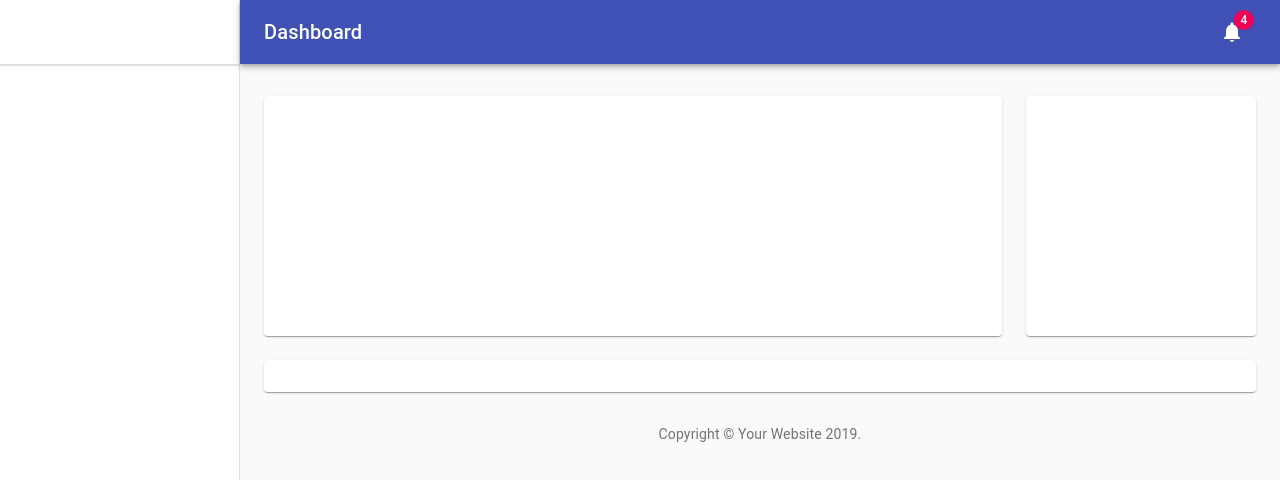
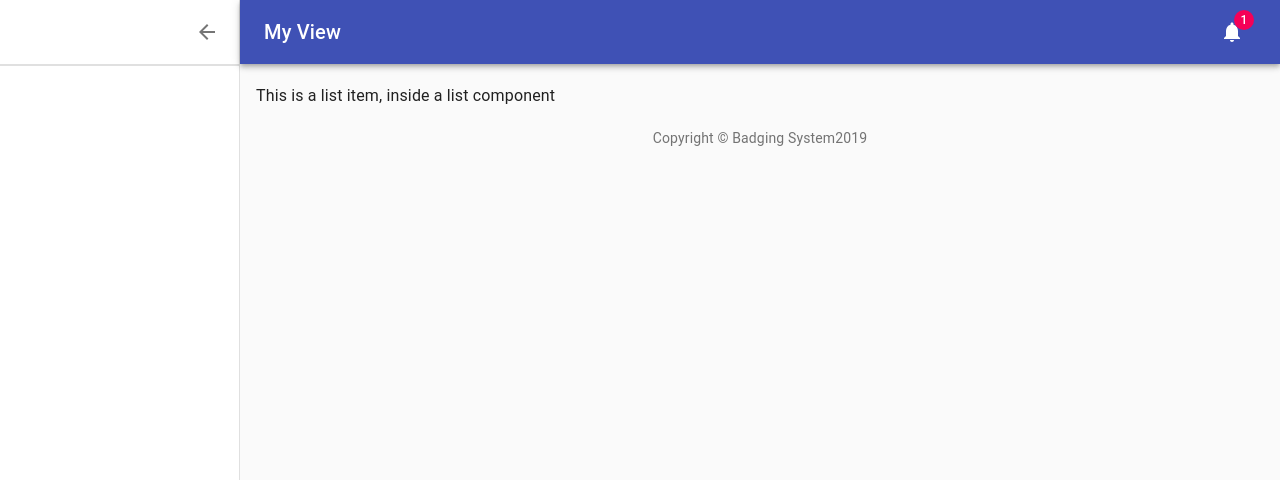
Before and after one commit to Badging-System/Badging-System, a React (Create React App) app in the folder client/: page / in a window 1280 px wide. Shown: the top 480 px of the page. Built offline with nearby package versions, Linux system fonts and the light colour scheme.

Commit message:
landing page component complete with list component to list users

```diff
--- a/client/src/home/Home.js
+++ b/client/src/home/Home.js
@@ -9,22 +9,22 @@ import Typography from "@material-ui/core/Typography";
 import Divider from "@material-ui/core/Divider";
 import IconButton from "@material-ui/core/IconButton";
 import Badge from "@material-ui/core/Badge";
-import Container from "@material-ui/core/Container";
-import Grid from "@material-ui/core/Grid";
-import Paper from "@material-ui/core/Paper";
+import ArrowBack from "@material-ui/icons/ArrowBack";
 import Link from "@material-ui/core/Link";
 import MenuIcon from "@material-ui/icons/Menu";
 import NotificationsIcon from "@material-ui/icons/Notifications";
+import ListItemText from "@material-ui/core/ListItemText";
+import ListItem from "@material-ui/core/ListItem";
+import List from "@material-ui/core/List";
 
 function Copyright() {
   return (
     <Typography variant='body2' color='textSecondary' align='center'>
       {"Copyright © "}
       <Link color='inherit' href='https://material-ui.com/'>
-        Your Website
-      </Link>{" "}
+        Badging System
+      </Link>
       {new Date().getFullYear()}
-      {"."}
     </Typography>
   );
 }
@@ -148,10 +148,10 @@ export default function Dashboard() {
             noWrap
             className={classes.title}
           >
-            Dashboard
+            My View
           </Typography>
           <IconButton color='inherit'>
-            <Badge badgeContent={4} color='secondary'>
+            <Badge badgeContent={1} color='secondary'>
               <NotificationsIcon />
             </Badge>
           </IconButton>
@@ -165,29 +165,21 @@ export default function Dashboard() {
         open={open}
       >
         <div className={classes.toolbarIcon}>
-          <IconButton onClick={handleDrawerClose}></IconButton>
+          <IconButton onClick={handleDrawerClose}>
+            <ArrowBack />
+          </IconButton>
         </div>
         <Divider />
         <Divider />
       </Drawer>
       <main className={classes.content}>
         <div className={classes.appBarSpacer} />
-        <Container maxWidth='lg' className={classes.container}>
-          <Grid container spacing={3}>
-            {/* Chart */}
-            <Grid item xs={12} md={8} lg={9}>
-              <Paper className={fixedHeightPaper}></Paper>
-            </Grid>
-            {/* Recent Deposits */}
-            <Grid item xs={12} md={4} lg={3}>
-              <Paper className={fixedHeightPaper}></Paper>
-            </Grid>
-            {/* Recent Orders */}
-            <Grid item xs={12}>
-              <Paper className={classes.paper}></Paper>
-            </Grid>
-          </Grid>
-        </Container>
+        <List>
+          <ListItem>
+            <ListItemText primary='This is a list item, inside a list component' />
+          </ListItem>
+        </List>
+
         <Copyright />
       </main>
     </div>
```
